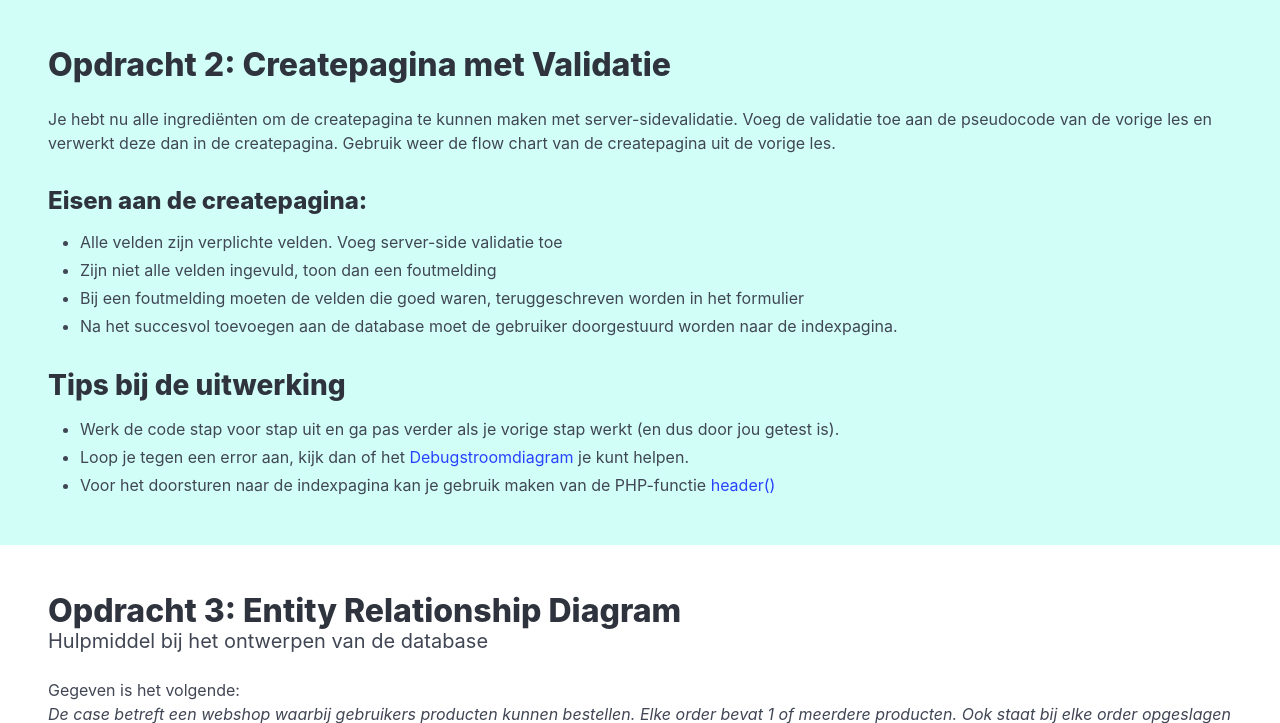
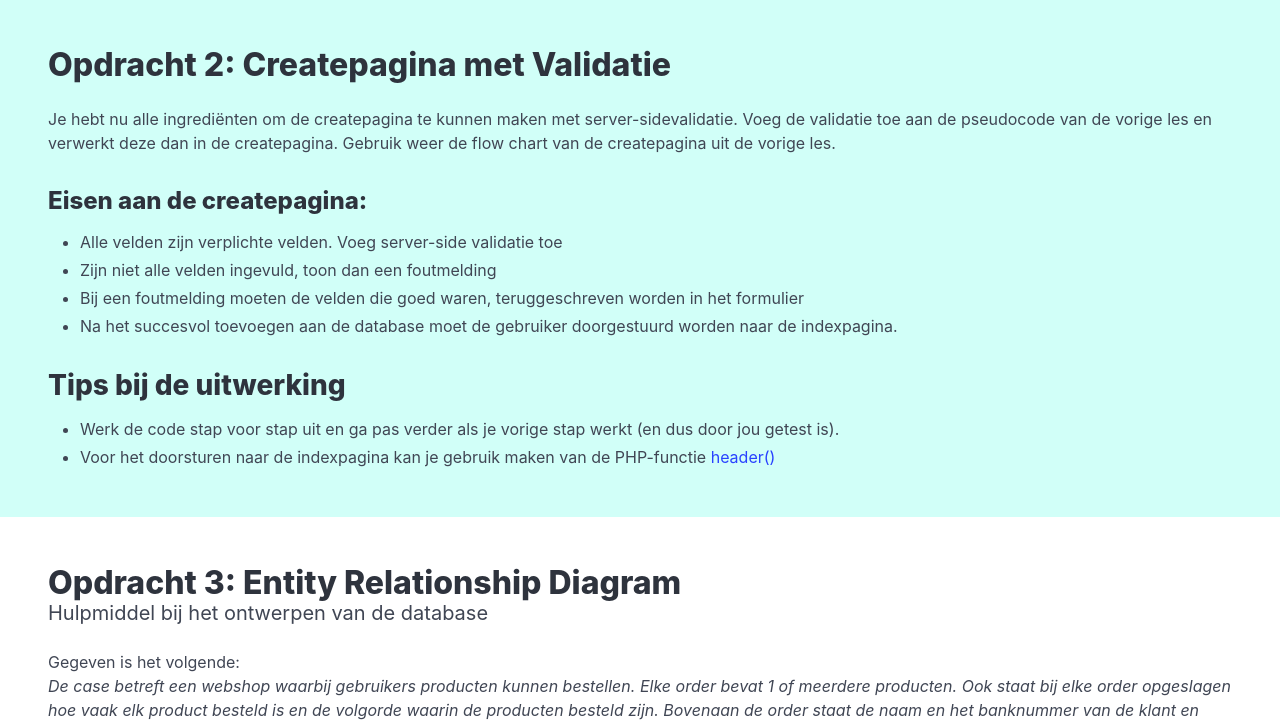
Before and after one commit to HR-CMGT/PRG02-2025-2026, a PHP site: page / in a window 1280 px wide. Shown: the part 574-1297 px from the top of the page. Run offline with PHP 8.4, Linux system fonts and the light colour scheme.

Commit message:
DELETE debugstroomdiagram

```diff
--- a/les4/exercises/index.php
+++ b/les4/exercises/index.php
@@ -76,9 +76,6 @@
         <h2>Tips bij de uitwerking</h2>
         <ul>
             <li>Werk de code stap voor stap uit en ga pas verder als je vorige stap werkt (en dus door jou getest is).</li>
-            <li>Loop je tegen een error aan, kijk dan of het <a
-                        href="https://brightspace.hr.nl/d2l/le/lessons/138307/topics/542727" target="_blank">Debugstroomdiagram</a> je
-                kunt helpen.</li>
             <li>Voor het doorsturen naar de indexpagina kan je gebruik maken van de PHP-functie <a
                         href="https://www.php.net/manual/en/function.header.php"
                         target="_blank">header()</a></li>
--- a/les5/exercises/index.html
+++ b/les5/exercises/index.html
@@ -104,11 +104,6 @@
         <p class="mb-4">
             Je hebt nu alle ingrediënten om de updatepagina te kunnen maken.
         </p>
-        <p>
-            Loop je tegen een error aan, kijk dan of het <a
-                href="https://brightspace.hr.nl/d2l/le/lessons/138307/topics/542727" target="_blank">Debugstroomdiagram</a> je
-            kunt helpen.
-        </p>
         <blockquote>
             Werk de updatepagina uit, zodat je een album kunt bijwerken in de database.
             <ul>
```
Also changed, not shown: les4/README.md, les5/README.md.
